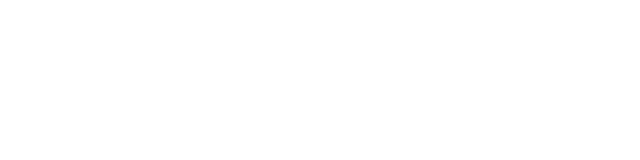
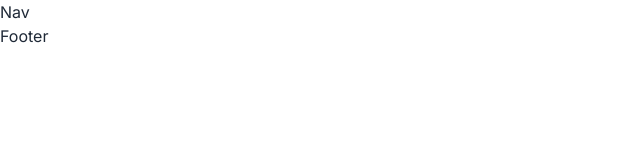
Before and after one commit to UmbrellaCrow612/nasa-api, a Next.js app: page / in a window 1280 px wide. Shown: the top 160 px of the page, without its empty margins (0-640 px from the left). Built offline with nearby package versions, Linux system fonts and the light colour scheme.

Commit message:
added global layout

```diff
--- /dev/null
+++ b/src/components/Footer/index.tsx
@@ -0,0 +1,3 @@
+export default function Footer() {
+  return <footer>Footer</footer>;
+}
--- /dev/null
+++ b/src/components/Navigation/index.tsx
@@ -0,0 +1,3 @@
+export default function Navigation() {
+  return <nav>Nav</nav>;
+}
--- /dev/null
+++ b/src/layouts/GlobalLayout.tsx
@@ -0,0 +1,22 @@
+import Footer from "@/components/Footer";
+import Navigation from "@/components/Navigation";
+import { ReactNode } from "react";
+
+import { Inter } from "next/font/google";
+
+const inter = Inter({
+  subsets: ["latin"],
+  weight: ["100", "200", "300", "400", "500", "600", "700", "800", "900"],
+});
+
+export default function GlobalLayout({ children }: { children: ReactNode }) {
+  return (
+    <div
+      className={`container mx-auto px-4 md:px-2 lg:px-0 ${inter.className}`}
+    >
+      <Navigation />
+      <main>{children}</main>
+      <Footer />
+    </div>
+  );
+}
--- a/src/pages/_app.tsx
+++ b/src/pages/_app.tsx
@@ -1,6 +1,13 @@
-import '@/styles/globals.css'
-import type { AppProps } from 'next/app'
+import GlobalLayout from "@/layouts/GlobalLayout";
+import "@/styles/globals.css";
+import type { AppProps } from "next/app";
 
 export default function App({ Component, pageProps }: AppProps) {
-  return <Component {...pageProps} />
+  return (
+    <>
+      <GlobalLayout>
+        <Component {...pageProps} />
+      </GlobalLayout>
+    </>
+  );
 }
```
